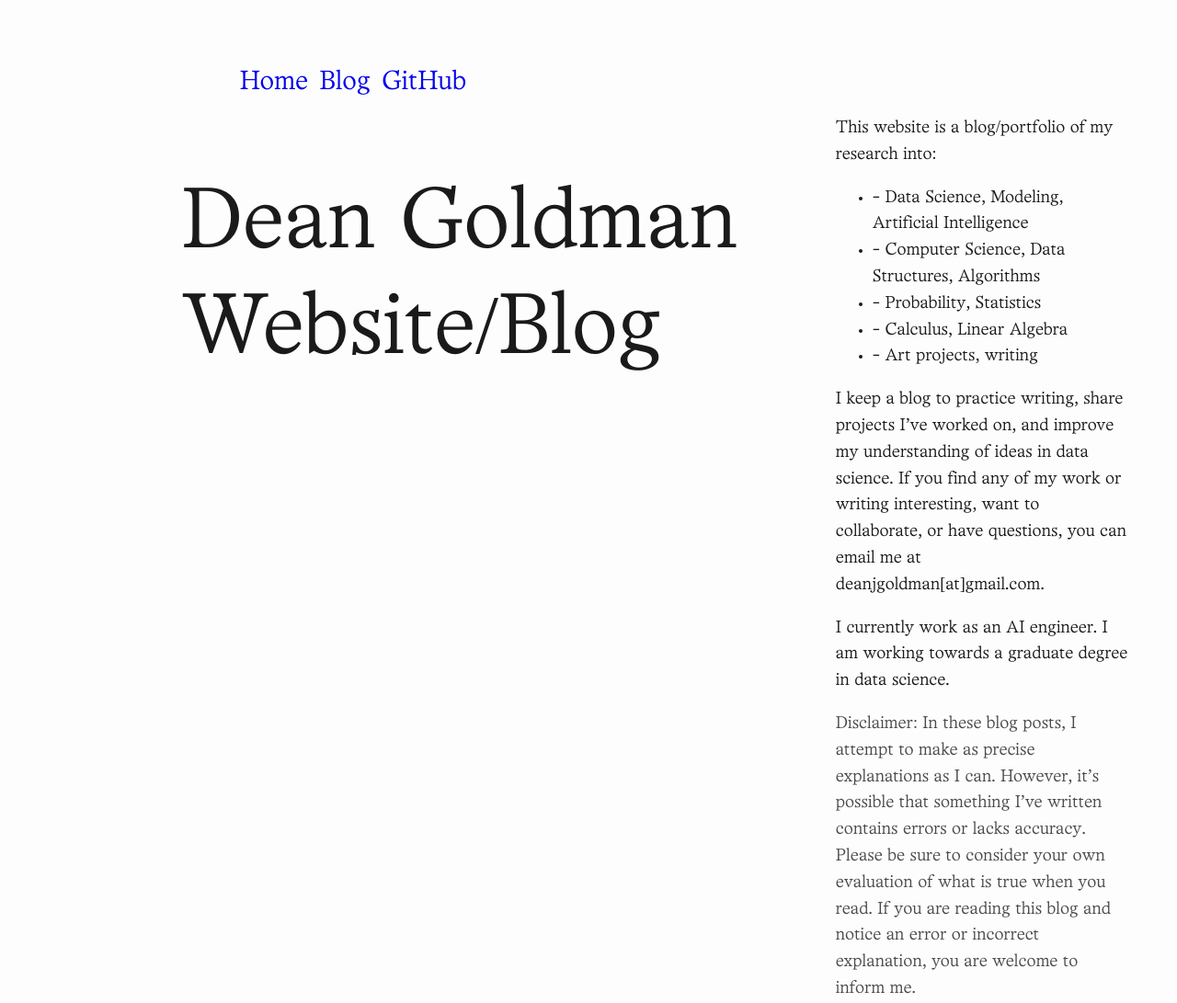
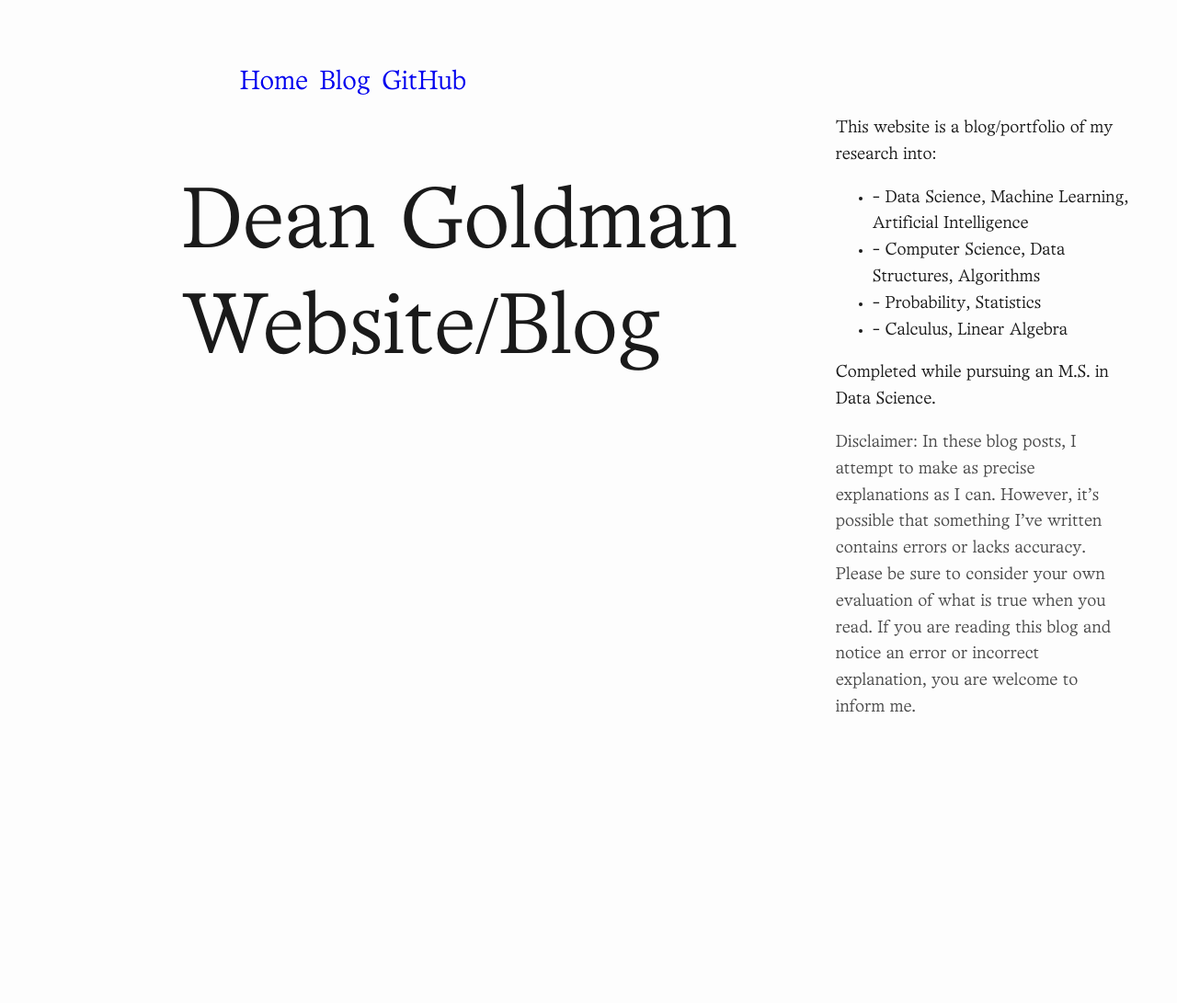
Before and after one commit to deanjgoldman/deanjgoldman.github.io, a Jekyll site: the page built from threejs-water/README.md, in a window 1280 px wide. Shown: the whole page at 92% size. Built offline with Jekyll 4.4.1, drawn with Linux system fonts in a browser that asks for light colours; our own code applies the rules of GitHub Pages for plain Markdown files; after the commit the page ends 1008 px from its top, so only the background shows below that.

Commit message:
Update default.html

```diff
--- a/_layouts/default.html
+++ b/_layouts/default.html
@@ -23,17 +23,13 @@
     This website is a blog/portfolio of my research into:
     </p>
     <ul>
-    <li>- Data Science, Modeling, Artificial Intelligence</li>
+    <li>- Data Science, Machine Learning, Artificial Intelligence</li>
     <li>- Computer Science, Data Structures, Algorithms</li>
     <li>- Probability, Statistics</li>
     <li>- Calculus, Linear Algebra</li>
-    <li>- Art projects, writing</li>
     </ul>
     <p>
-    I keep a blog to practice writing, share projects I've worked on, and improve my understanding of ideas in data science. If you find any of my work or writing interesting, want to collaborate, or have questions, you can email me at deanjgoldman[at]gmail.com.
-    </p>
-    <p>
-      I currently work as an AI engineer. I am working towards a graduate degree in data science.
+    Completed while pursuing an M.S. in Data Science.
     </p>
 
     <p style='color: #4a4a4a;'>
```
